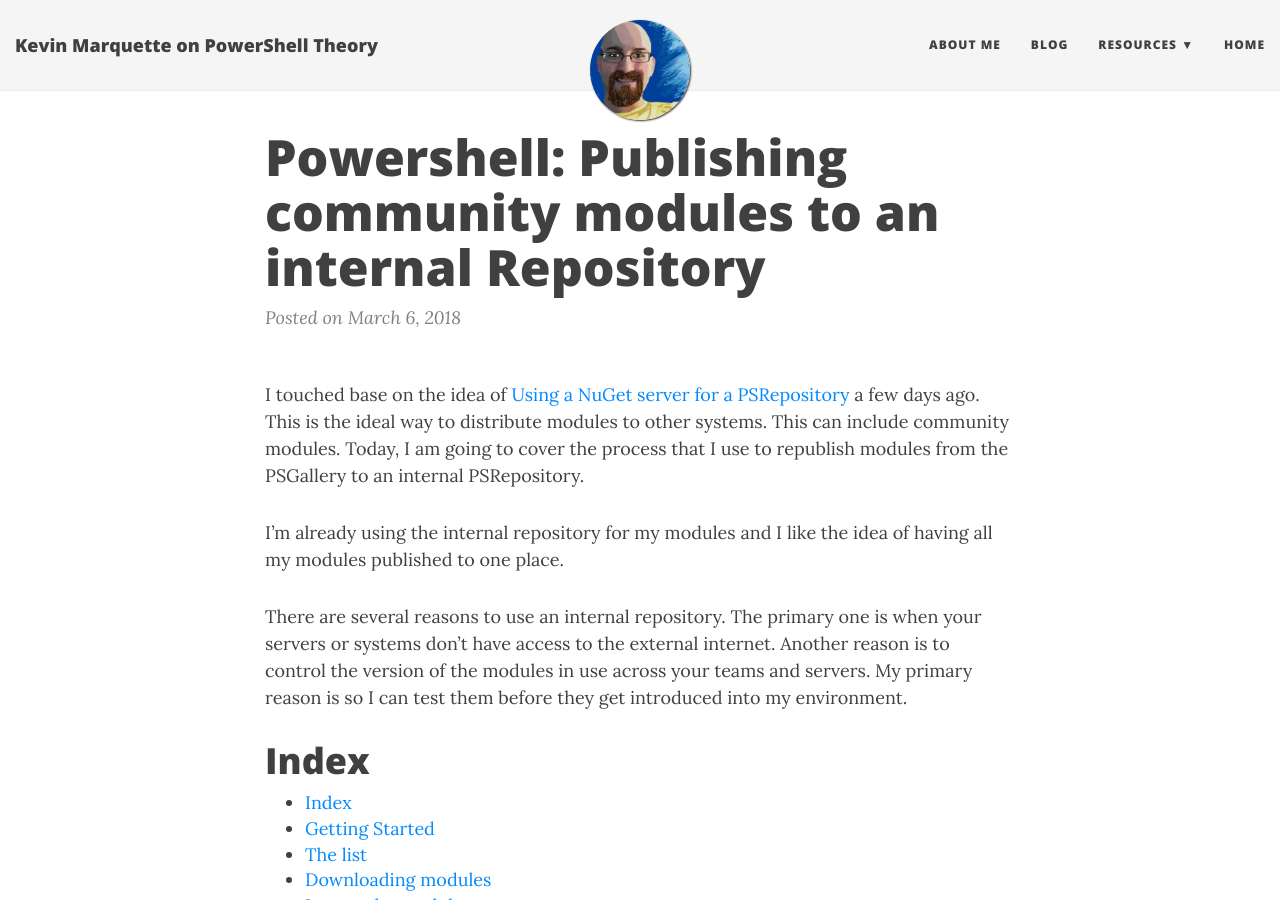
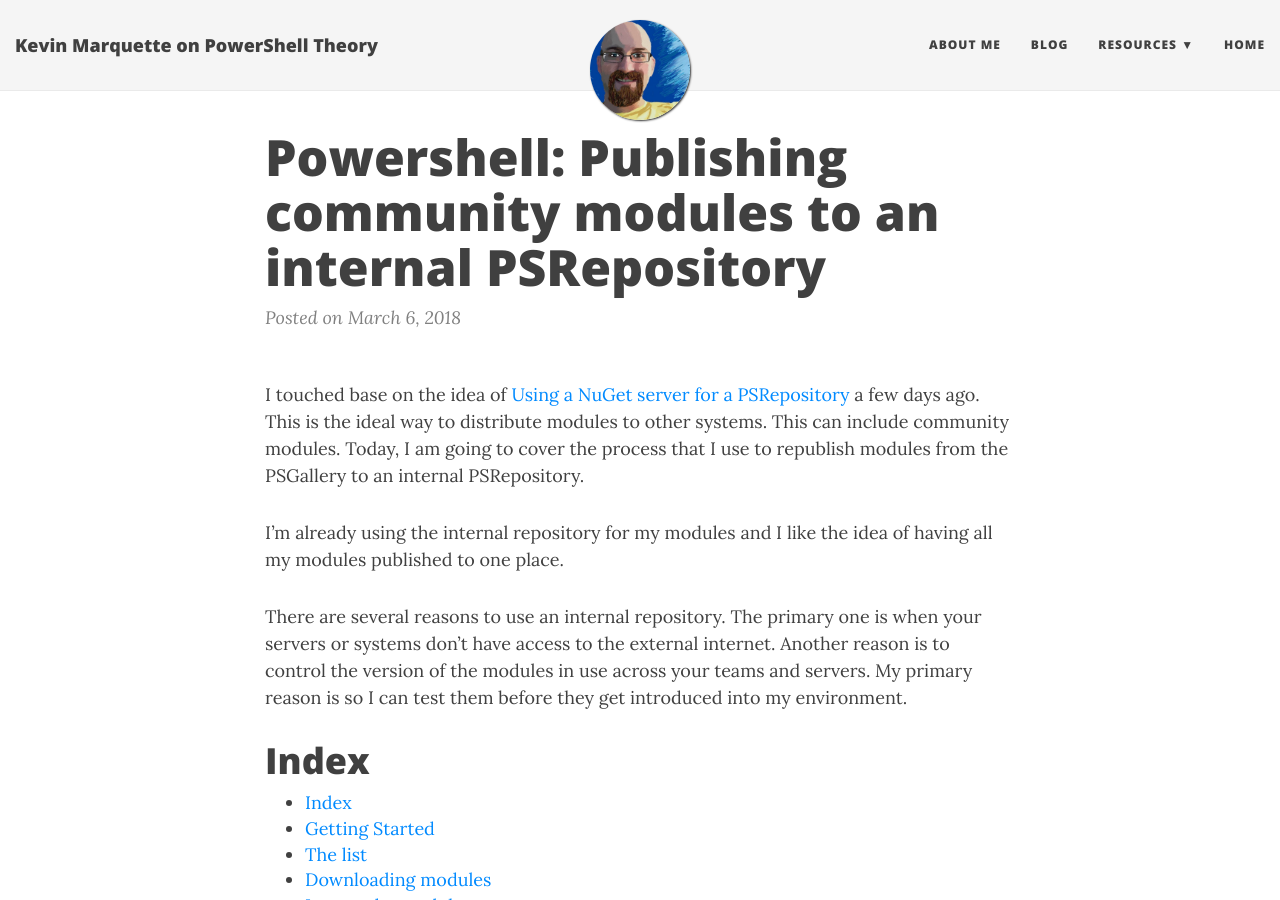
Before and after one commit to KevinMarquette/kevinmarquette.github.io, a Jekyll site: the page built from _posts/2018-03-06-Powershell-Managing-community-modules.md, in a window 1280 px wide and 900 px high. Built offline with Jekyll 4.4.1, drawn with Linux system fonts in a browser that asks for light colours; nearby versions of some CDN libraries.

Commit message:
change title again

```diff
--- a/_posts/2018-03-06-Powershell-Managing-community-modules.md
+++ b/_posts/2018-03-06-Powershell-Managing-community-modules.md
@@ -1,6 +1,6 @@
 ---
 layout: post
-title: "Powershell: Publishing community modules to an internal Repository"
+title: "Powershell: Publishing community modules to an internal PSRepository"
 date: 2018-03-06
 tags: [PowerShell,Modules,Build]
 share-img: "http://kevinmarquette.github.io/img/share-img/2018-03-06-Powershell-Managing-community-modules.png"
```
Also changed, not shown: _includes/recent-posts.md (+1 -1 lines), tags.md (+3 -3 lines).
